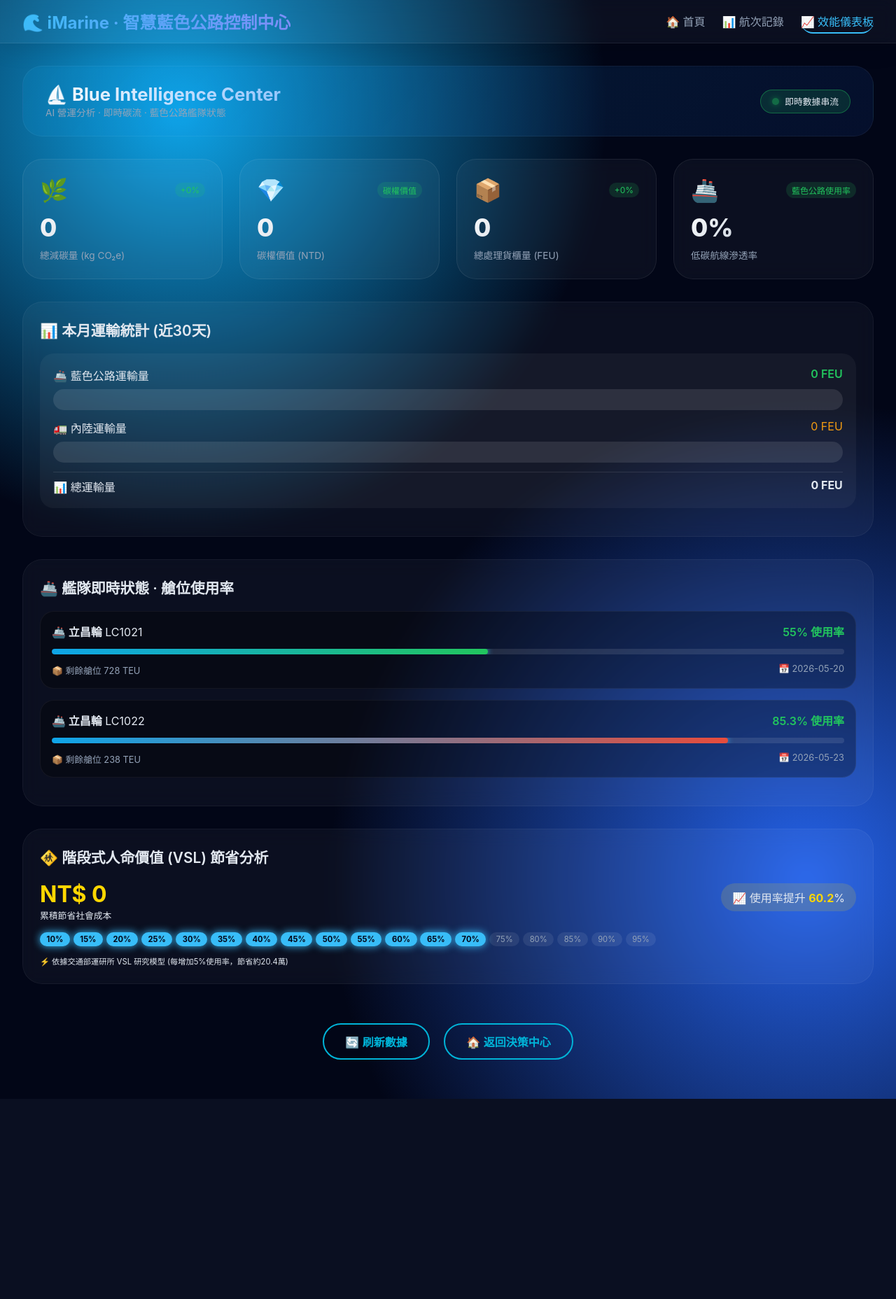
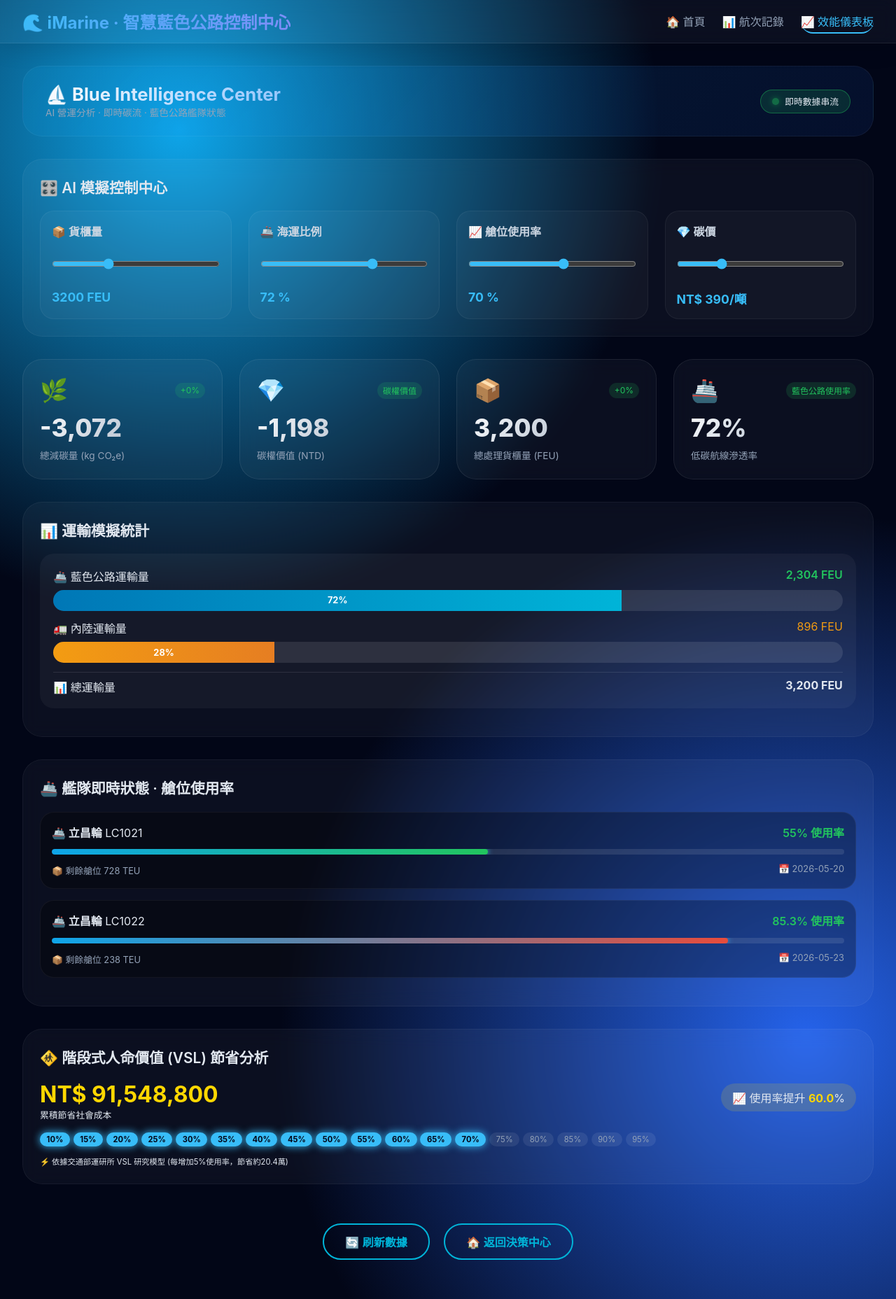
Before and after one commit to c114189130/imarine-carbon-app, a Flask app: page /dashboard in a window 1280 px wide. Shown: the whole page at 70% size. Before the commit the page ends 1570 px from the top, so only its background shows below. Run offline with Flask 3, Linux system fonts and the light colour scheme; data that the repository does not hold is empty.

Commit message:
Feat: AI command center with real-time chart, animated KPI, dynamic utilization

```diff
--- a/templates/dashboard.html
+++ b/templates/dashboard.html
@@ -135,6 +135,35 @@
         }
         .kpi-label { font-size: 0.85rem; color: #94a3b8; margin-top: 0.5rem; }
 
+        /* 控制中心 */
+        .control-grid {
+            display: grid;
+            grid-template-columns: repeat(auto-fit, minmax(250px, 1fr));
+            gap: 1.5rem;
+        }
+        .control-item {
+            background: rgba(255, 255, 255, 0.03);
+            border: 1px solid rgba(255, 255, 255, 0.05);
+            border-radius: 20px;
+            padding: 1rem;
+        }
+        .control-item label {
+            display: block;
+            margin-bottom: 0.8rem;
+            font-weight: 600;
+            color: #cbd5e1;
+        }
+        .control-item input[type=range] {
+            width: 100%;
+            accent-color: #38bdf8;
+        }
+        .slider-value {
+            margin-top: 0.7rem;
+            font-size: 1.1rem;
+            font-weight: bold;
+            color: #38bdf8;
+        }
+
         /* 船隊卡片 */
         .fleet-card {
             background: rgba(255, 255, 255, 0.04);
@@ -231,6 +260,7 @@
             font-size: 0.8rem;
             font-weight: bold;
             color: white;
+            transition: width 0.5s ease;
         }
         .sea-fill { background: linear-gradient(90deg, #0077b6, #00b4d8); }
         .road-fill { background: linear-gradient(90deg, #f39c12, #e67e22); }
@@ -239,6 +269,7 @@
             .dashboard-container { padding: 1rem; }
             .kpi-value { font-size: 1.6rem; }
             .hero { flex-direction: column; gap: 1rem; align-items: flex-start; }
+            .control-grid { grid-template-columns: 1fr; }
         }
     </style>
 </head>
@@ -265,6 +296,33 @@
             </div>
         </div>
 
+        <!-- ================= AI 模擬控制中心 ================= -->
+        <div class="fleet-card">
+            <div class="section-title">🎛️ AI 模擬控制中心</div>
+            <div class="control-grid">
+                <div class="control-item">
+                    <label>📦 貨櫃量</label>
+                    <input type="range" id="containerSlider" min="500" max="10000" value="3200">
+                    <div class="slider-value"><span id="containerValue">3200</span> FEU</div>
+                </div>
+                <div class="control-item">
+                    <label>🚢 海運比例</label>
+                    <input type="range" id="seaRatioSlider" min="10" max="95" value="72">
+                    <div class="slider-value"><span id="seaRatioValue">72</span> %</div>
+                </div>
+                <div class="control-item">
+                    <label>📈 艙位使用率</label>
+                    <input type="range" id="utilSlider" min="30" max="98" value="81">
+                    <div class="slider-value"><span id="utilValue">81</span> %</div>
+                </div>
+                <div class="control-item">
+                    <label>💎 碳價</label>
+                    <input type="range" id="carbonSlider" min="200" max="1200" value="390">
+                    <div class="slider-value">NT$ <span id="carbonValue">390</span>/噸</div>
+                </div>
+            </div>
+        </div>
+
         <!-- KPI 卡片 -->
         <div class="kpi-grid" id="kpiGrid">
             <div class="kpi-card"><div class="kpi-header"><span class="kpi-icon">🌿</span><span class="kpi-trend" id="carbonTrend">+0%</span></div><div class="kpi-value" id="totalReduction">--</div><div class="kpi-label">總減碳量 (kg CO₂e)</div></div>
@@ -275,7 +333,7 @@
 
         <!-- 一個月運輸統計 -->
         <div class="fleet-card">
-            <div class="section-title">📊 本月運輸統計 (近30天)</div>
+            <div class="section-title">📊 運輸模擬統計</div>
             <div class="stats-card">
                 <div style="display: flex; justify-content: space-between; margin-bottom: 0.5rem;">
                     <span>🚢 藍色公路運輸量</span>
@@ -326,8 +384,10 @@
         // ================= 參數設定 =================
         const CARBON_PRICE_USD = 12;
         const USD_TO_NTD = 32.5;
-        const CARBON_PRICE_NTD = CARBON_PRICE_USD * USD_TO_NTD;
-        const TREE_CARBON = 22;
+
+        // 碳排係數 (kg CO2e / FEU)
+        const SEA_CARBON_PER_FEU = 48;
+        const ROAD_CARBON_PER_FEU = 120;
 
         // VSL 階段數據 (每5%一階)
         const VSL_STAGES = {
@@ -348,99 +408,87 @@
             return VSL_STAGES[closest] || VSL_STAGES[10];
         }
 
-        // 計算使用率提升百分比
-        function calculateUtilizationIncrease(currentUtil, baseUtil = 10) {
-            return Math.max(0, currentUtil - baseUtil);
-        }
+        // ================= Dashboard 狀態管理 =================
+        let dashboardState = {
+            containers: 3200,
+            seaRatio: 72,
+            utilization: 81,
+            carbonPrice: 390
+        };
 
         // 格式化數字
         function formatNumber(num) { return num ? num.toLocaleString() : '0'; }
 
-        // 載入儀表板數據
-        async function loadDashboard() {
-            try {
-                // 並行請求
-                const [historyRes, shipsRes, bookingRes] = await Promise.all([
-                    fetch('/get_history'),
-                    fetch('/api/ships/KHH-TXG'),
-                    fetch('/api/booking-summary')
-                ]);
+        // ================= 即時重算引擎 =================
+        function updateDashboardRealtime() {
+            // 計算海運和公路貨櫃量
+            const seaContainers = dashboardState.containers * (dashboardState.seaRatio / 100);
+            const roadContainers = dashboardState.containers - seaContainers;
 
-                let history = await historyRes.json();
-                let ships = await shipsRes.json();
-                let booking = await bookingRes.json();
+            // 碳排計算
+            const seaCarbon = seaContainers * SEA_CARBON_PER_FEU;
+            const roadCarbon = roadContainers * ROAD_CARBON_PER_FEU;
+            const totalReduction = roadCarbon - seaCarbon;
 
-                if (!Array.isArray(ships)) ships = ships ? [ships] : [];
+            // 碳權價值
+            const carbonTon = totalReduction / 1000;
+            const carbonValue = carbonTon * dashboardState.carbonPrice;
 
-                // ================= 1. 計算一個月的運輸統計 =================
-                const oneMonthAgo = new Date();
-                oneMonthAgo.setDate(oneMonthAgo.getDate() - 30);
+            // 更新運輸量顯示
+            document.getElementById('seaVolumeTotal').innerHTML = Math.round(seaContainers).toLocaleString() + ' FEU';
+            document.getElementById('roadVolumeTotal').innerHTML = Math.round(roadContainers).toLocaleString() + ' FEU';
+            document.getElementById('totalVolume').innerHTML = formatNumber(dashboardState.containers) + ' FEU';
 
-                let monthlySeaVolume = 0;   // 海運 (藍色公路)
-                let monthlyRoadVolume = 0;  // 公路 (內陸運輸)
+            // 更新進度條
+            const seaPercent = dashboardState.seaRatio;
+            const roadPercent = 100 - seaPercent;
+            document.getElementById('seaBarFill').style.width = seaPercent + '%';
+            document.getElementById('seaBarFill').innerHTML = seaPercent > 15 ? seaPercent.toFixed(0) + '%' : '';
+            document.getElementById('roadBarFill').style.width = roadPercent + '%';
+            document.getElementById('roadBarFill').innerHTML = roadPercent > 15 ? roadPercent.toFixed(0) + '%' : '';
 
-                if (history && history.length > 0) {
-                    history.forEach(record => {
-                        const recordDate = new Date(record.date);
-                        if (recordDate >= oneMonthAgo) {
-                            if (record.best_mode === "海運") {
-                                monthlySeaVolume += record.containers || 0;
-                            } else {
-                                monthlyRoadVolume += record.containers || 0;
+            // 更新 KPI
+            document.getElementById('totalReduction').innerText = formatNumber(Math.round(totalReduction));
+            document.getElementById('carbonCredit').innerText = formatNumber(Math.round(carbonValue));
+            document.getElementById('totalContainers').innerText = formatNumber(dashboardState.containers);
+            document.getElementById('seaRate').innerText = dashboardState.seaRatio + "%";
+
+            // 計算使用率提升 (基準 10%)
+            const utilizationIncrease = dashboardState.utilization - 10;
+            document.getElementById('utilizationIncrease').innerText = utilizationIncrease.toFixed(1);
+
+            // VSL 計算
+            const currentVSL = getVSLByUtilization(Math.round(dashboardState.utilization));
+            const vslSaved = currentVSL * (dashboardState.containers / 100);
+            document.getElementById('totalVslSaved').innerText = 'NT$ ' + formatNumber(Math.round(vslSaved));
+
+            // 更新 VSL 階段顯示
+            const stageContainer = document.getElementById('vslStageContainer');
+            if (stageContainer) {
+                stageContainer.innerHTML = '';
+                const stageValues = [10, 15, 20, 25, 30, 35, 40, 45, 50, 55, 60, 65, 70, 75, 80, 85, 90, 95];
+                stageValues.forEach(stage => {
+                    const badge = document.createElement('span');
+                    badge.className = 'stage-badge';
+                    badge.innerText = stage + '%';
+                    if (dashboardState.utilization >= stage) {
+                        badge.classList.add('stage-active');
                     }
-                        }
+                    stageContainer.appendChild(badge);
                 });
-                }
-
-                // 加上訂艙記錄 (訂艙都是海運)
-                if (booking && booking.total_containers) {
-                    monthlySeaVolume += booking.total_containers || 0;
-                }
-
-                const totalMonthlyVolume = monthlySeaVolume + monthlyRoadVolume;
-                const seaPercent = totalMonthlyVolume > 0 ? (monthlySeaVolume / totalMonthlyVolume * 100) : 0;
-                const roadPercent = totalMonthlyVolume > 0 ? (monthlyRoadVolume / totalMonthlyVolume * 100) : 0;
-
-                document.getElementById('seaVolumeTotal').innerText = formatNumber(monthlySeaVolume) + ' FEU';
-                document.getElementById('roadVolumeTotal').innerText = formatNumber(monthlyRoadVolume) + ' FEU';
-                document.getElementById('totalVolume').innerText = formatNumber(totalMonthlyVolume) + ' FEU';
-                document.getElementById('seaBarFill').style.width = seaPercent + '%';
-                document.getElementById('seaBarFill').innerHTML = seaPercent > 15 ? `${seaPercent.toFixed(1)}%` : '';
-                document.getElementById('roadBarFill').style.width = roadPercent + '%';
-                document.getElementById('roadBarFill').innerHTML = roadPercent > 15 ? `${roadPercent.toFixed(1)}%` : '';
-
-                // ================= 2. KPI 計算 =================
-                let totalCarbon = 0;
-                let totalContainers = 0;
-                let seaCount = 0;
-
-                if (history && history.length > 0) {
-                    totalCarbon = history.reduce((s, d) => s + (d.carbon_improvement || 0), 0);
-                    totalContainers = history.reduce((s, d) => s + (d.containers || 0), 0);
-                    seaCount = history.filter(d => d.best_mode === "海運").length;
-
-                    // 加上訂艙的碳排
-                    if (booking && booking.total_containers) {
-                        totalCarbon += booking.total_containers * 0.04 * 215;
-                        totalContainers += booking.total_containers;
-                        seaCount += 1;
             }
         }
 
-                const carbonTon = totalCarbon / 1000;
-                const carbonValue = carbonTon * CARBON_PRICE_NTD;
-                const seaRate = totalContainers > 0 ? Math.round((seaCount / (history.length + (booking?.total_bookings || 0))) * 100) : 0;
+        // ================= 載入真實船隊數據 =================
+        async function loadFleetData() {
+            try {
+                const response = await fetch('/api/ships/KHH-TXG');
+                let ships = await response.json();
+                if (!Array.isArray(ships)) ships = ships ? [ships] : [];
 
-                document.getElementById('totalReduction').innerText = formatNumber(Math.round(totalCarbon));
-                document.getElementById('carbonCredit').innerText = formatNumber(Math.round(carbonValue));
-                document.getElementById('totalContainers').innerText = formatNumber(totalContainers);
-                document.getElementById('seaRate').innerText = seaRate + "%";
-
-                // ================= 3. 船隊使用率視覺化 =================
-                let avgUtilization = 50;
-                if (ships && ships.length > 0) {
                 let shipsHtml = '';
                 let totalUtil = 0;
+                if (ships.length > 0) {
                     ships.forEach(ship => {
                         const utilization = ship.utilization || 50;
                         totalUtil += utilization;
@@ -453,42 +501,70 @@
                             </div>
                         `;
                     });
-                    avgUtilization = ships.length > 0 ? totalUtil / ships.length : 50;
+                    const avgUtil = totalUtil / ships.length;
+                    dashboardState.utilization = Math.round(avgUtil);
+                    document.getElementById('utilValue').innerText = dashboardState.utilization;
+                    document.getElementById('utilSlider').value = dashboardState.utilization;
+                } else {
+                    shipsHtml = '<div class="route-card">等待船舶資料同步...</div>';
+                }
                 document.getElementById('shipsOverview').innerHTML = shipsHtml;
-                } else {
-                    document.getElementById('shipsOverview').innerHTML = '<div class="route-card">等待船舶資料同步...</div>';
-                }
-
-                // ================= 4. VSL 階段顯示 =================
-                const currentVSL = getVSLByUtilization(Math.round(avgUtilization));
-                const vslIncrease = calculateUtilizationIncrease(avgUtilization, 10);
-                const vslSaved = currentVSL * (totalContainers / 100); // 根據貨櫃量調整
-
-                document.getElementById('totalVslSaved').innerText = 'NT$ ' + formatNumber(Math.round(vslSaved));
-                document.getElementById('utilizationIncrease').innerText = vslIncrease.toFixed(1);
-
-                // 顯示所有階段
-                const stageContainer = document.getElementById('vslStageContainer');
-                stageContainer.innerHTML = '';
-                const stageValues = [10, 15, 20, 25, 30, 35, 40, 45, 50, 55, 60, 65, 70, 75, 80, 85, 90, 95];
-                stageValues.forEach(stage => {
-                    const badge = document.createElement('span');
-                    badge.className = 'stage-badge';
-                    badge.innerText = stage + '%';
-                    if (avgUtilization >= stage) {
-                        badge.classList.add('stage-active');
-                    }
-                    stageContainer.appendChild(badge);
-                });
-
+                updateDashboardRealtime();
             } catch(e) {
-                console.error("載入儀表板失敗:", e);
+                console.error("載入船隊失敗:", e);
                 document.getElementById('shipsOverview').innerHTML = '<div class="route-card">⚠️ 數據連線重整中，請稍後...</div>';
             }
         }
 
-        loadDashboard();
-        setInterval(loadDashboard, 15000);
+        // ================= 綁定滑桿事件 =================
+        function bindSliders() {
+            const containerSlider = document.getElementById('containerSlider');
+            const seaRatioSlider = document.getElementById('seaRatioSlider');
+            const utilSlider = document.getElementById('utilSlider');
+            const carbonSlider = document.getElementById('carbonSlider');
+
+            if (containerSlider) {
+                containerSlider.addEventListener('input', (e) => {
+                    dashboardState.containers = parseInt(e.target.value);
+                    document.getElementById('containerValue').innerText = e.target.value;
+                    updateDashboardRealtime();
+                });
+            }
+
+            if (seaRatioSlider) {
+                seaRatioSlider.addEventListener('input', (e) => {
+                    dashboardState.seaRatio = parseInt(e.target.value);
+                    document.getElementById('seaRatioValue').innerText = e.target.value;
+                    updateDashboardRealtime();
+                });
+            }
+
+            if (utilSlider) {
+                utilSlider.addEventListener('input', (e) => {
+                    dashboardState.utilization = parseInt(e.target.value);
+                    document.getElementById('utilValue').innerText = e.target.value;
+                    updateDashboardRealtime();
+                });
+            }
+
+            if (carbonSlider) {
+                carbonSlider.addEventListener('input', (e) => {
+                    dashboardState.carbonPrice = parseInt(e.target.value);
+                    document.getElementById('carbonValue').innerText = e.target.value;
+                    updateDashboardRealtime();
+                });
+            }
+        }
+
+        // ================= 初始化 =================
+        async function initDashboard() {
+            await loadFleetData();
+            bindSliders();
+            updateDashboardRealtime();
+        }
+
+        initDashboard();
+        setInterval(loadFleetData, 30000);
     </script>
 </body>
 </html>
```
Lines whose indentation alone changed are shown as unchanged.
